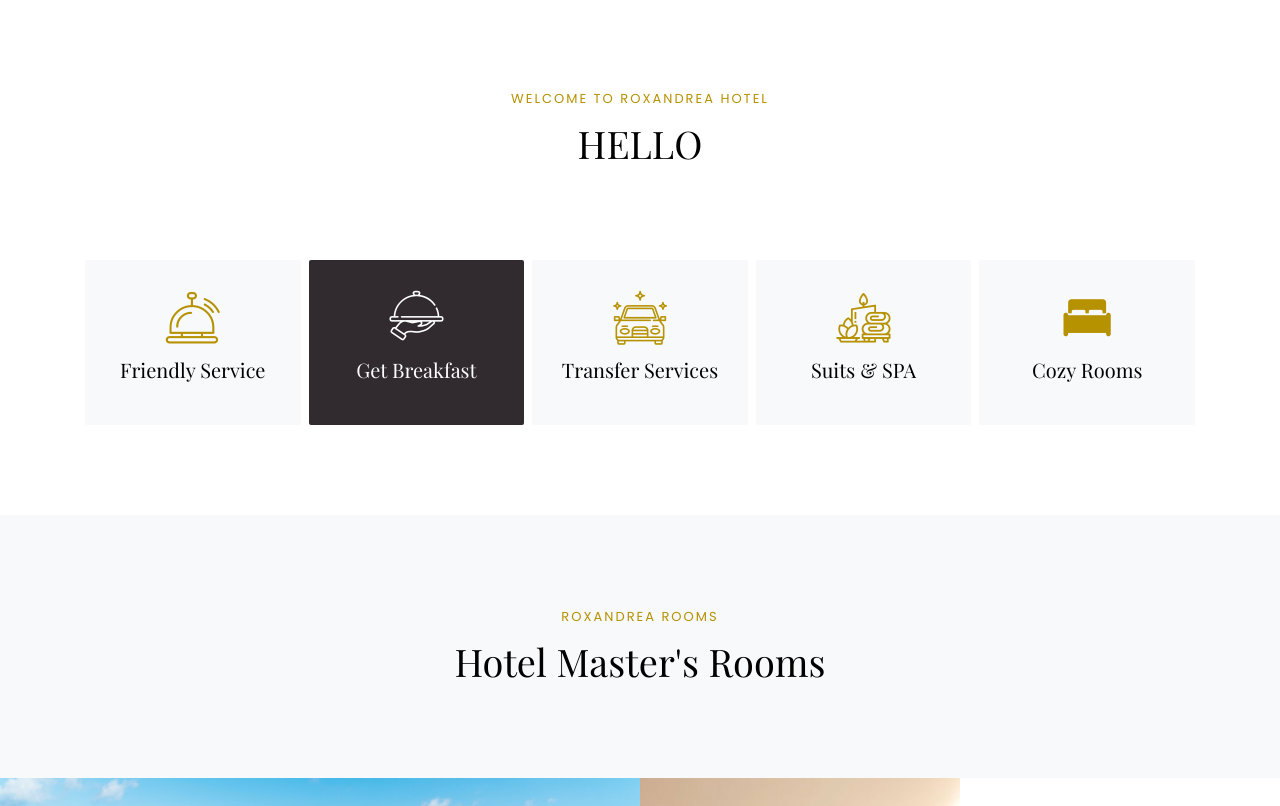
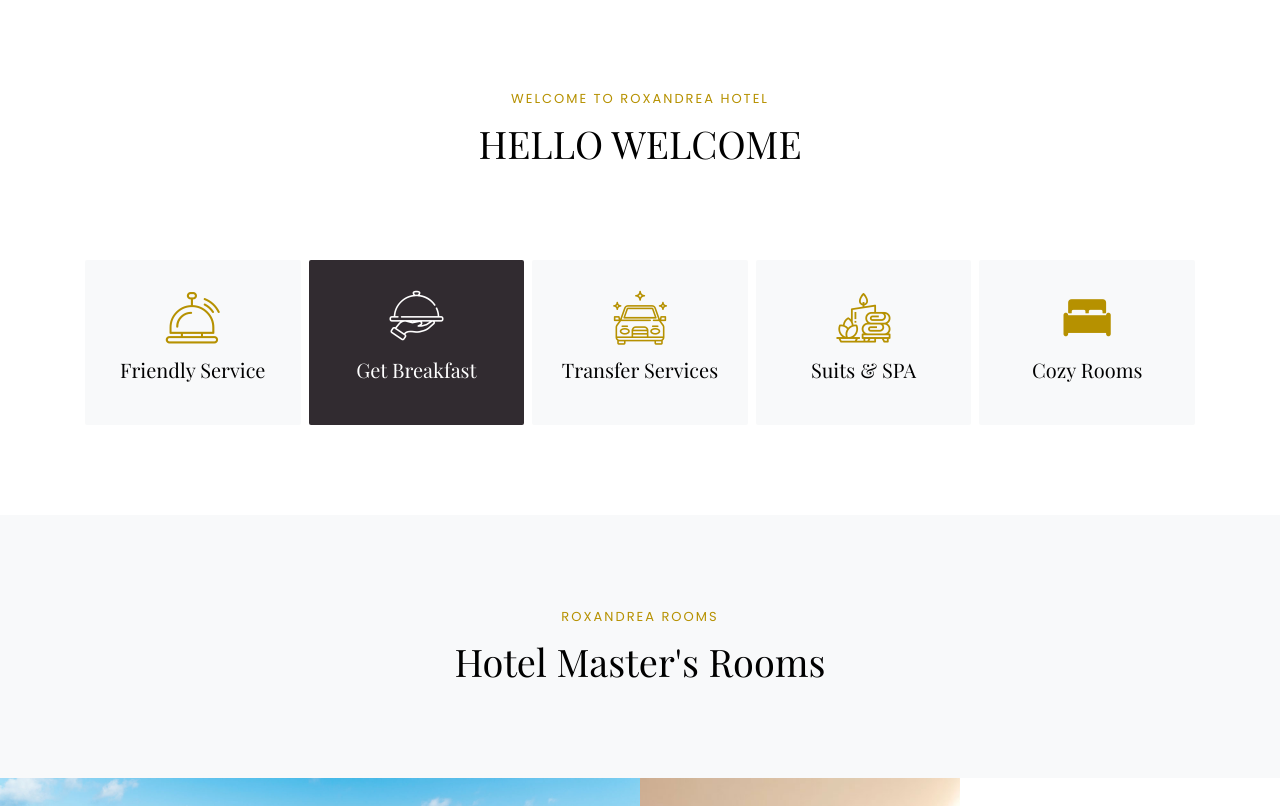
Before and after one commit to madhanthota99/HOTEL-test, a plain HTML site: page index.html in a window 1280 px wide. Shown: the part 1253-2059 px from the top of the page. Drawn offline with nearby package versions, Linux system fonts and the light colour scheme; some packages are replaced by stand-ins of ours; no server answers; files whose address does not match are found by name; a web font is replaced by a local one.

Commit message:
Update index.html

```diff
--- a/index.html
+++ b/index.html
@@ -207,7 +207,7 @@
       	<div class="row justify-content-center mb-5 pb-3">
           <div class="col-md-7 heading-section text-center ftco-animate">
           	<span class="subheading">Welcome to Roxandrea Hotel</span>
-            <h2 class="mb-4">HELLO</h2>
+            <h2 class="mb-4">HELLO WELCOME</h2>
           </div>
         </div>
         <div class="row d-flex">
```
